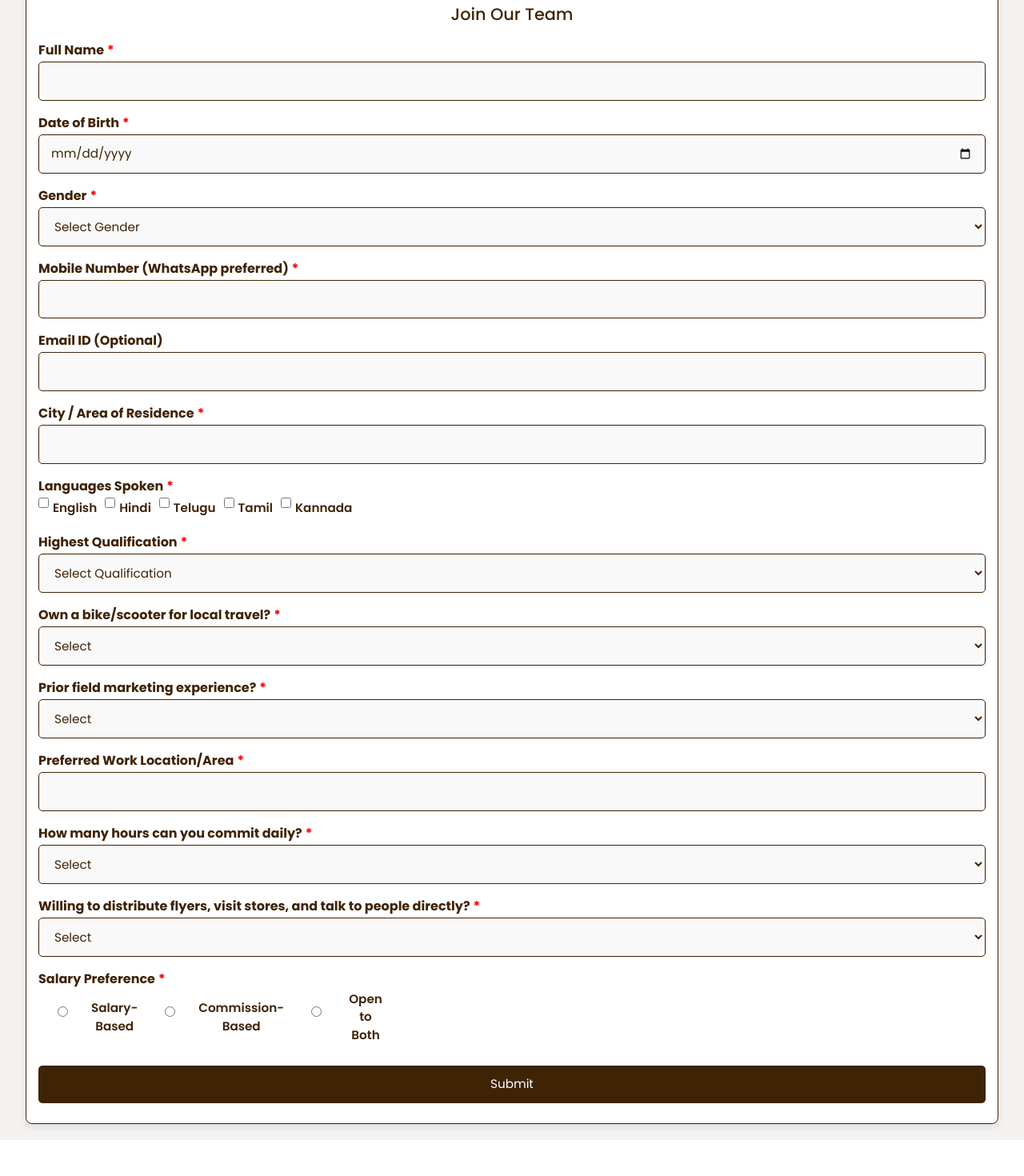
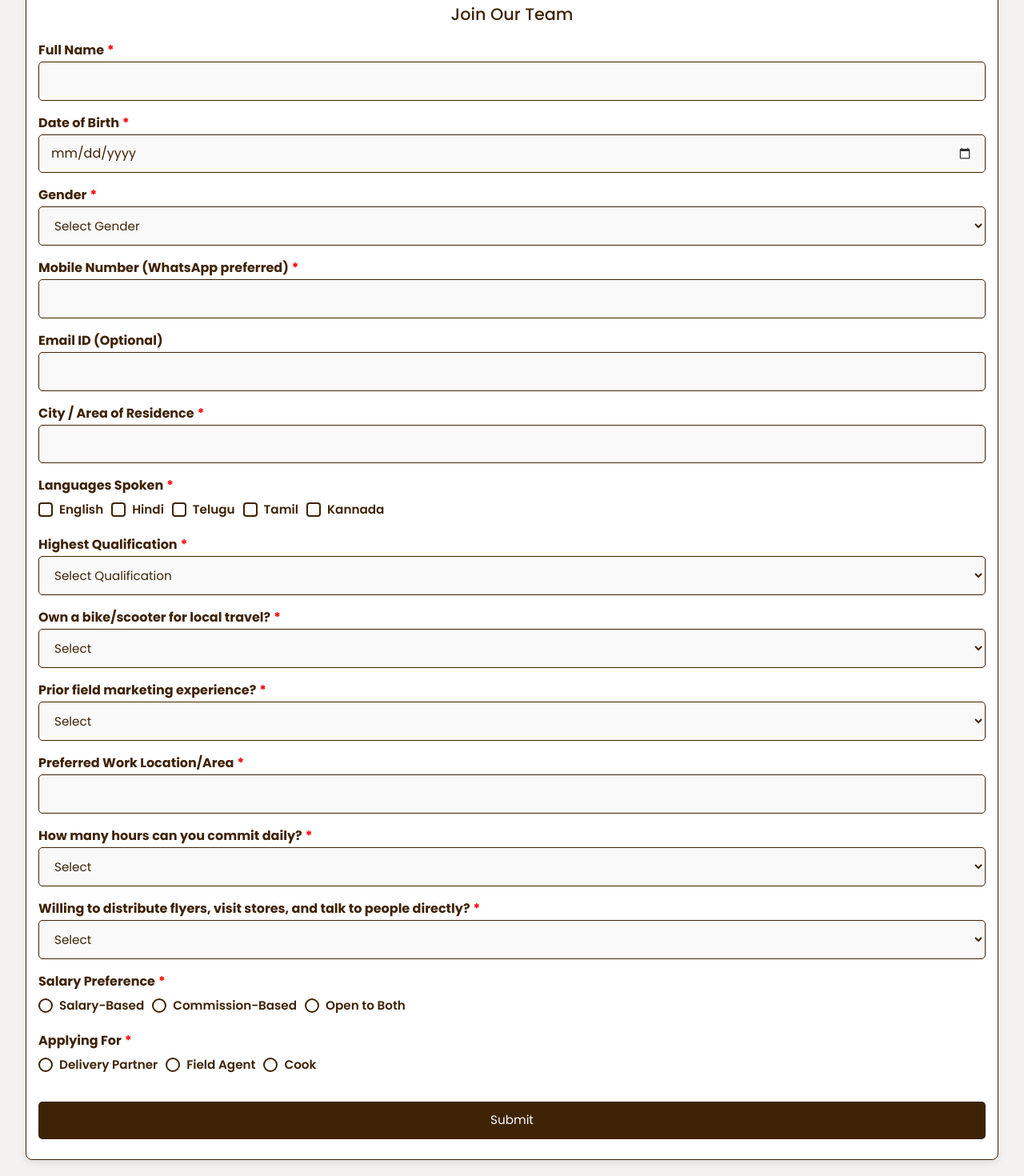
Before and after one commit to vamshi4k9/village-mitai, a React (Create React App) app in the folder Frontend/: page /recruit in a window 1280 px wide. Shown: the part 140-1610 px from the top of the page at 80% size. Before the commit the page ends 1565 px from the top, so only its background shows below. Built offline with nearby package versions, Linux system fonts and the light colour scheme; no server answers; a web font is replaced by a local one.

Commit message:
Add role selection to RecruitForm and update related styles; enhance AgentPage input styling

```diff
--- a/Frontend/src/components/AgentPage.jsx
+++ b/Frontend/src/components/AgentPage.jsx
@@ -73,6 +73,7 @@ export default function AgentPage() {
 
           <label>Name *</label>
           <input
+            className="input_agent"
             type="text"
             name="customer_name"
             value={form.customer_name}
@@ -82,6 +83,7 @@ export default function AgentPage() {
 
           <label>Phone Number *</label>
           <input
+            className="input_agent"
             type="text"
             name="customer_phone"
             value={form.customer_phone}
@@ -91,6 +93,7 @@ export default function AgentPage() {
 
           <label>Area *</label>
           <input
+            className="input_agent"
             type="text"
             name="area"
             value={form.area}
@@ -100,6 +103,7 @@ export default function AgentPage() {
 
           <label>Pincode *</label>
           <input
+            className="input_agent"
             type="text"
             name="pincode"
             value={form.pincode}
@@ -111,6 +115,7 @@ export default function AgentPage() {
         <div className="form-section">
           <h4>Additional Notes</h4>
           <textarea
+            className="input_agent"
             name="notes"
             value={form.notes}
             onChange={handleChange}
--- a/Frontend/src/components/AppCatalogue.jsx
+++ b/Frontend/src/components/AppCatalogue.jsx
@@ -15,6 +15,7 @@ export default function AppCatalogue() {
     { name: "Register User", url: "/register" },
     { name: "Order Status", url: "/order_status" },
     { name: "Agent Page", url: "/agent-page" },
+    { name: "Recruit Page", url: "/recruit" },
     ];
 
   return (
--- a/Frontend/src/components/RecruitForm.jsx
+++ b/Frontend/src/components/RecruitForm.jsx
@@ -1,7 +1,7 @@
 import React, { useState } from "react";
 import "../styles/RecruitForm.css";
 import axios from "axios";
-import { API_BASE_URL} from '../constants';
+import { API_BASE_URL } from '../constants';
 
 
 const RecruitForm = () => {
@@ -20,6 +20,7 @@ const RecruitForm = () => {
         dailyHours: "",
         flyerWillingness: "",
         salaryPreference: "",
+        role: "",
     };
 
     const [form, setForm] = useState(initialForm);
@@ -44,7 +45,7 @@ const RecruitForm = () => {
         const requiredFields = [
             "fullName", "dob", "gender", "phone", "city",
             "languages", "qualification", "ownBike", "marketingExperience",
-            "preferredLocation", "dailyHours", "flyerWillingness", "salaryPreference"
+            "preferredLocation", "dailyHours", "flyerWillingness", "salaryPreference", "role"
         ];
 
         const missingFields = requiredFields.filter(field =>
@@ -72,7 +73,8 @@ const RecruitForm = () => {
             preferred_work_location: form.preferredLocation,
             daily_commitment: form.dailyHours,
             willing_for_fieldwork: form.flyerWillingness === "Yes",
-            salary_preference: form.salaryPreference
+            salary_preference: form.salaryPreference,
+            role: form.role,
         };
 
         try {
@@ -198,6 +200,25 @@ const RecruitForm = () => {
                         </label>
                     ))}
                 </div>
+                <label className="labelClass">
+                    Applying For<span className="required">*</span>
+                </label>
+
+
+                <div className="radio-group role-group">
+                    {["Delivery Partner", "Field Agent", "Cook"].map((role) => (
+                        <label key={role} className="radio-label">
+                            <input
+                                type="radio"
+                                name="role"
+                                value={role}
+                                checked={form.role === role}
+                                onChange={handleChange}
+                            />
+                            {role}
+                        </label>
+                    ))}
+                </div>
 
                 {error && <div className="register-error">{error}</div>}
 
--- a/Frontend/src/styles/AgentPage.css
+++ b/Frontend/src/styles/AgentPage.css
@@ -36,7 +36,7 @@ label {
   font-weight: 600;
 }
 
-input, textarea {
+.input_agent {
   width: 100%;
   padding: 12px;
   margin-bottom: 15px;
--- a/Frontend/src/styles/RecruitForm.css
+++ b/Frontend/src/styles/RecruitForm.css
@@ -188,3 +188,83 @@ select{
     font-size: 0.95rem;
   }
 }
+
+/* iOS date input fix */
+input[type="date"] {
+  -webkit-appearance: none;      /* disable native styling */
+  appearance: none;
+  min-height: 44px;              /* Apple recommended touch height */
+  line-height: 1.4;
+  padding: 12px 15px;
+  font-size: 16px;               /* MUST be 16px to prevent zoom */
+  background-color: #f9f9f9;
+}
+
+/* Fix calendar icon position */
+input[type="date"]::-webkit-calendar-picker-indicator {
+  opacity: 0.8;
+  cursor: pointer;
+  margin-left: auto;
+}
+
+/* Reset iOS checkbox & radio weird spacing */
+.checkbox-label input,
+.radio-label input {
+  -webkit-appearance: none;
+  appearance: none;
+  width: 18px;
+  height: 18px;
+  border: 2px solid #3F2305;
+  border-radius: 4px;
+  display: inline-flex;
+  align-items: center;
+  justify-content: center;
+  margin: 0;
+  cursor: pointer;
+}
+
+/* Radio should be circular */
+.radio-label input {
+  border-radius: 50%;
+}
+
+/* Checked state */
+.checkbox-label input:checked,
+.radio-label input:checked {
+  background-color: #3F2305;
+}
+
+/* Optional tick for checkbox */
+.checkbox-label input:checked::after {
+  content: "✓";
+  color: white;
+  font-size: 12px;
+}
+
+/* Fix alignment */
+.checkbox-label,
+.radio-label {
+  display: flex;
+  align-items: center;
+  gap: 8px;
+  min-height: 32px;
+}
+
+@media (max-width: 600px) {
+  .checkbox-group,
+  .radio-group {
+    flex-direction: column;
+    align-items: flex-start;
+  }
+}
+
+.role-group {
+  margin-bottom: 20px;
+}
+
+@media (max-width: 600px) {
+  .role-group {
+    flex-direction: column;
+    gap: 12px;
+  }
+}
```
Also changed, not shown: 1 other file (tests, documents, lock files or other folders).
